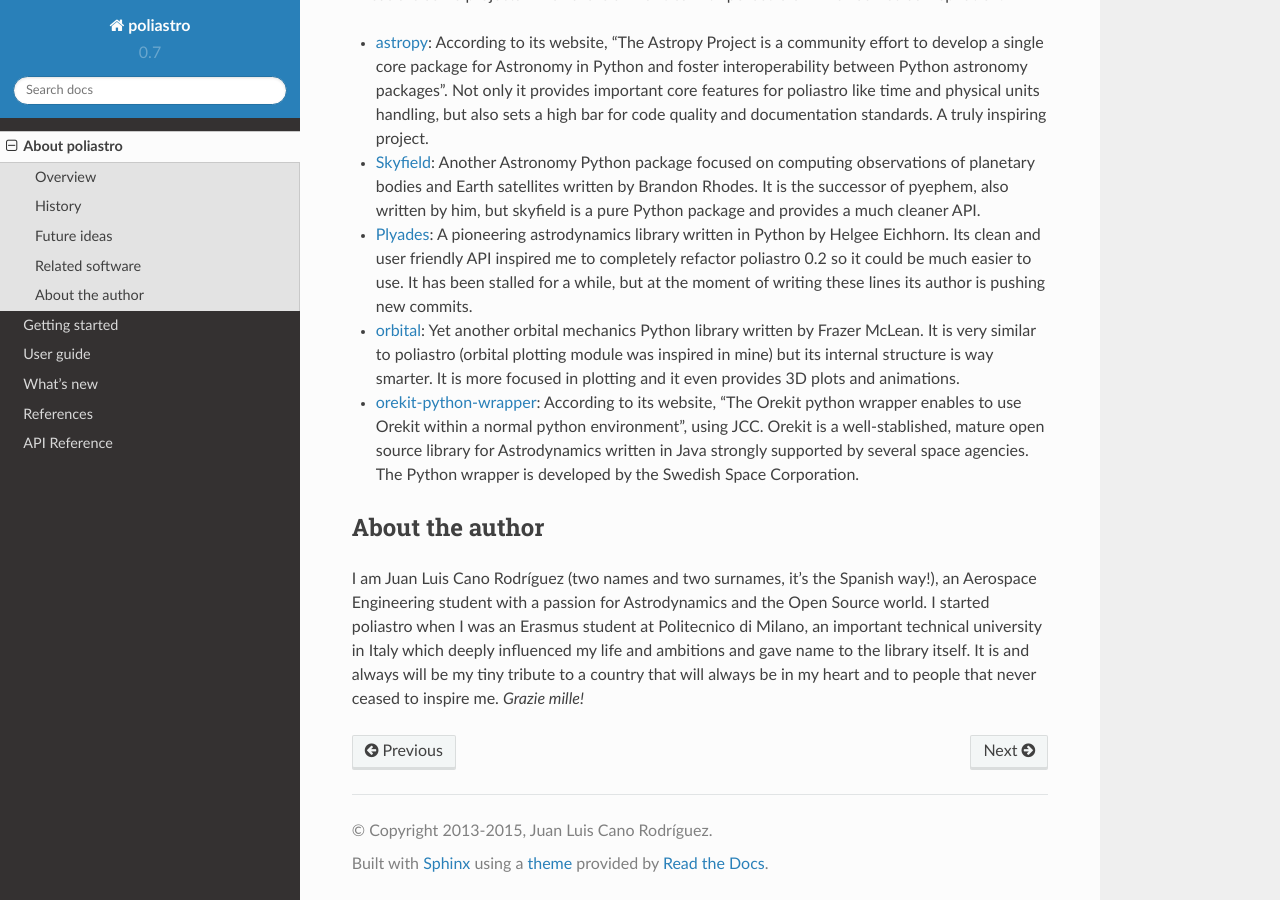
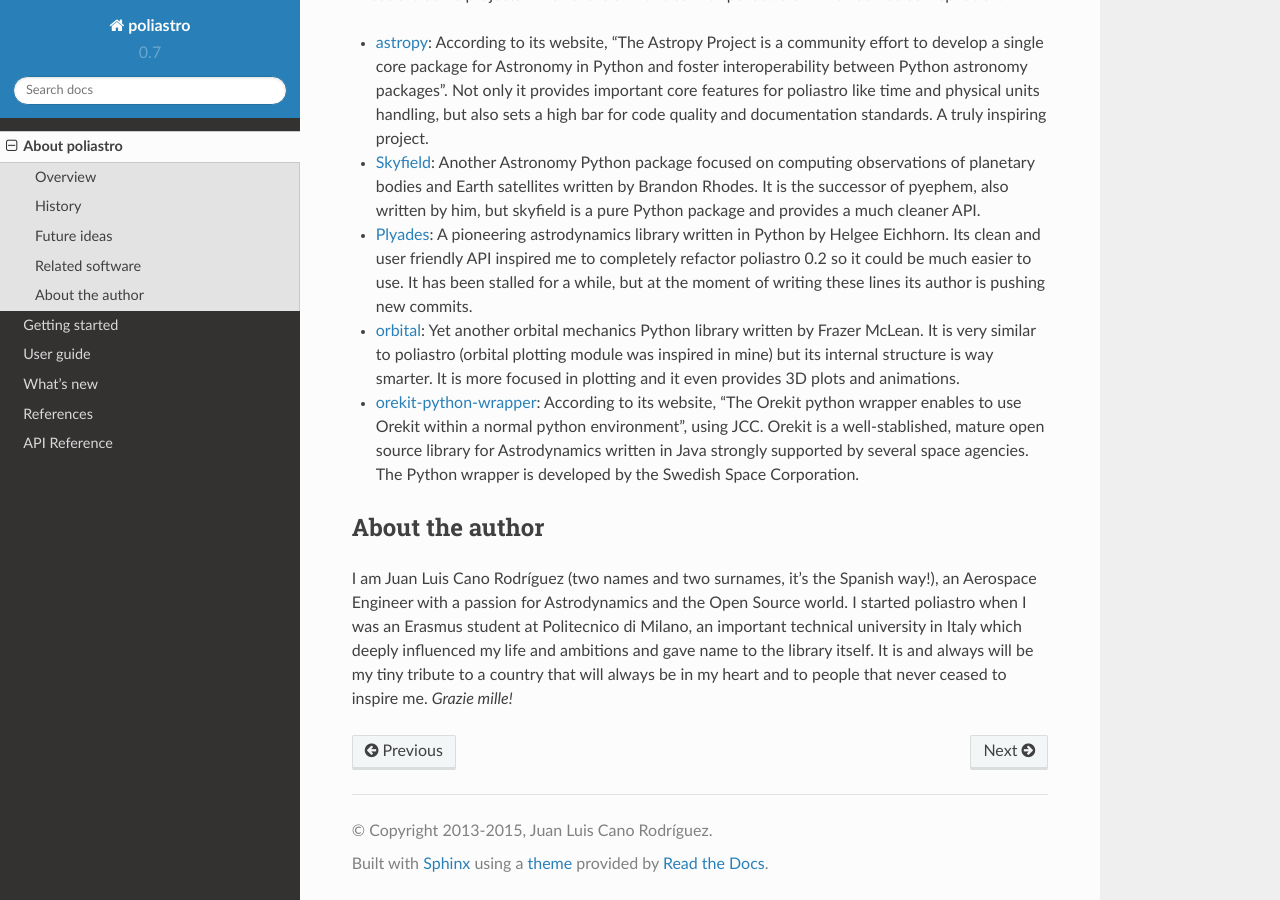
Before and after one commit to poliastro/poliastro, a Sphinx documentation site: the page built from docs/source/about.rst, in a window 1280 px wide and 900 px high, scrolled down 1049 px. Built offline with Sphinx 7.4.7 and the Read the Docs theme 2.0.0, drawn with Linux system fonts in a browser that asks for light colours.

Commit message:
Aerospace Engineer
I was reading poliastro docs and found an small typo ;)

```diff
--- a/docs/source/about.rst
+++ b/docs/source/about.rst
@@ -83,7 +83,7 @@ About the author
 ----------------
 
 I am Juan Luis Cano Rodríguez (two names and two surnames, it's the Spanish
-way!), an Aerospace Engineering student with a passion for Astrodynamics
+way!), an Aerospace Engineer with a passion for Astrodynamics
 and the Open Source world. I started poliastro when I was an Erasmus student
 at Politecnico di Milano, an important technical university in Italy which
 deeply influenced my life and ambitions and gave name to the library itself.
```
